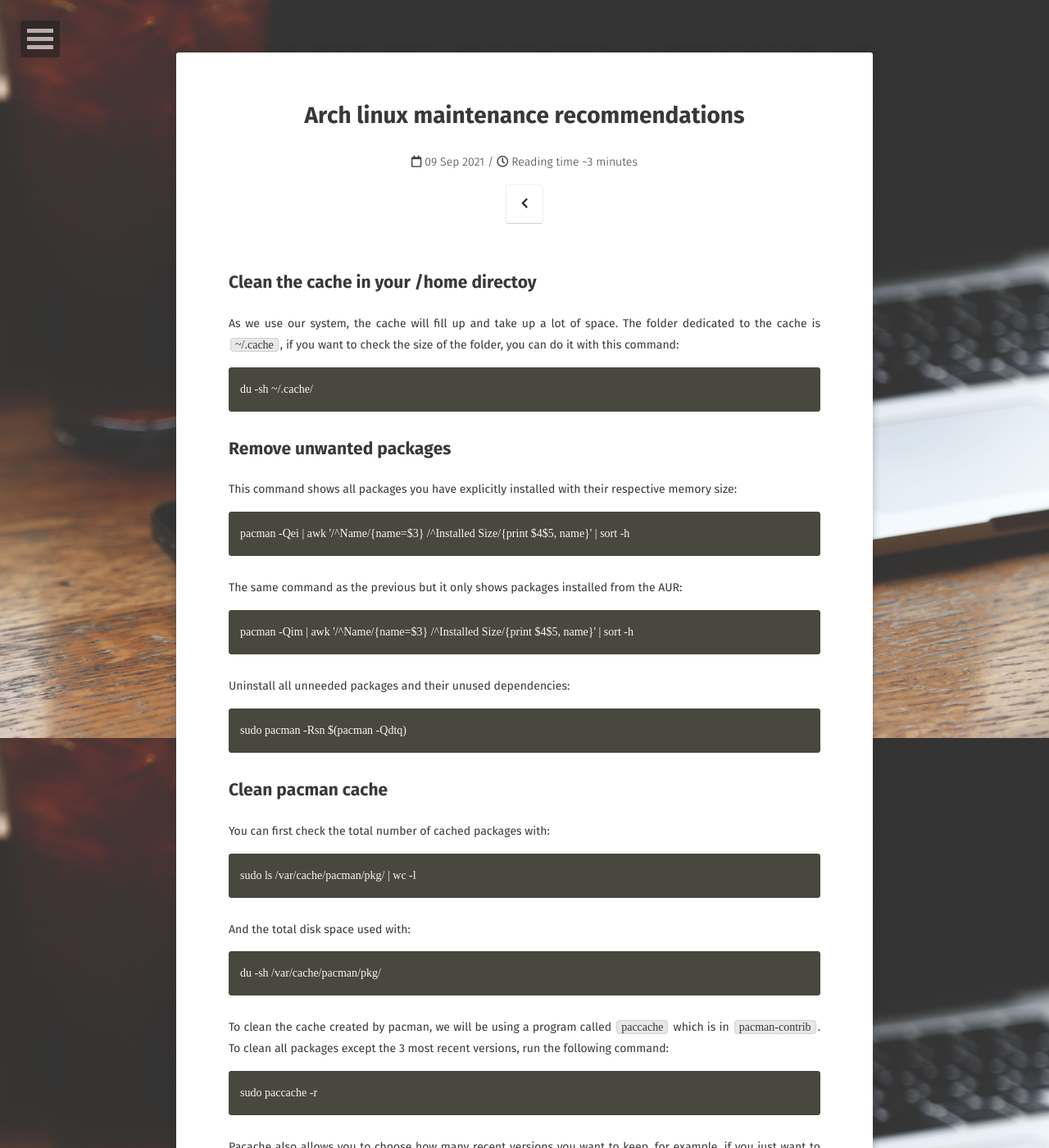
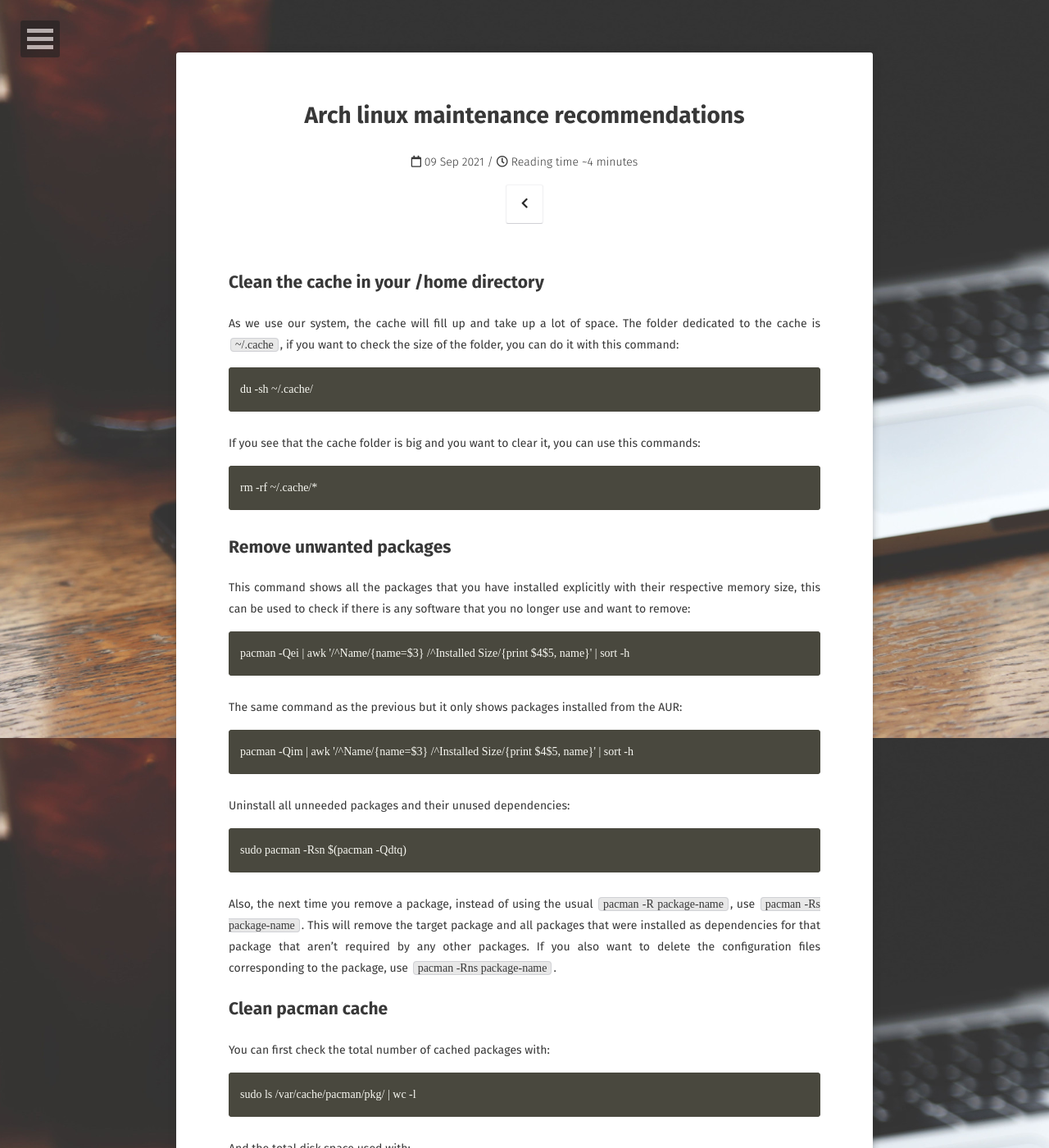
Before and after one commit to FuzzyGrim/blog, a Jekyll site: the page built from _posts/posts/2021-09-09-arch-maintenance.md, in a window 1280 px wide and 1400 px high. Shown: the whole window at 82% size. Built offline with Jekyll 4.4.1, drawn with Linux system fonts in a browser that asks for light colours; some web fonts are replaced; some of the changed text lies outside the part shown.

Commit message:
recommend timeshift-autosnap

````diff
--- a/_posts/posts/2021-09-09-clear-pacman-aur-cache.md
+++ b/_posts/posts/2021-09-09-arch-maintenance.md
@@ -2,19 +2,24 @@
 layout: post
 title: "Arch linux maintenance recommendations"
 date: 2021-09-09
-excerpt: "It is never a bad idea to clean your cache from time to time."
+excerpt: "It is never a bad idea to start doing a regular system maintenance."
 tags: [arch linux, tutorial]
 ---
 
-## Clean the cache in your /home directoy
+## Clean the cache in your /home directory
 As we use our system, the cache will fill up and take up a lot of space. The folder dedicated to the cache is `~/.cache`, if you want to check the size of the folder, you can do it with this command:
 ```
 du -sh ~/.cache/
 ```
 
+If you see that the cache folder is big and you want to clear it, you can use this commands:
+```
+rm -rf ~/.cache/*
+```
+
 ## Remove unwanted packages
 
-This command shows all packages you have explicitly installed with their respective memory size:
+This command shows all the packages that you have installed explicitly with their respective memory size, this can be used to check if there is any software that you no longer use and want to remove:
 
 ```
 pacman -Qei | awk '/^Name/{name=$3} /^Installed Size/{print $4$5, name}' | sort -h
@@ -30,6 +35,9 @@ Uninstall all unneeded packages and their unused dependencies:
 ```
 sudo pacman -Rsn $(pacman -Qdtq)
 ```
+
+Also, the next time you remove a package, instead of using the usual `pacman -R package-name`, use `pacman -Rs package-name`. This will remove the target package and all packages that were installed as dependencies for that package that aren't required by any other packages. If you also want to delete the configuration files corresponding to the package, use `pacman -Rns package-name`.
+
 
 ## Clean pacman cache
 
@@ -101,7 +109,7 @@ You can check the disk space used by the journal files with:
 journalctl --disk-usage
 ```
 
-This can be removed using `rm` on `/var/log/journal/` or by `journalctl`. You can keep only the latest logs by size limit (e.g. keep only 100Mb of the latest logs):
+This can be removed using `rm` on `/var/log/journal/` or by `journalctl`. You can keep only the latest logs by size limit (e.g. Keep only 100Mb of the latest logs):
 
 ```
 journalctl --vacuum-size=100M
@@ -114,8 +122,17 @@ journalctl --vacuum-time=7d
 
 After cleaning the log files, you can uncomment `SystemMaxUse` in `/etc/systemd/journald.conf` to limit the disk usage used by these files by , e.g: `SystemMaxUse=500M`
 
+
+## Clean broken symlinks
+There may be some broken symlinks in your system which you may want to delete. If you want to get a list of all the broken symlinks in your system, use this commands:
+```
+find / -xtype l -print
+```
+Then check and remove the unwanted and unnecessary entries from this list.
+
 ## Extra tips and recommendations:
 
+### Dependency tree
 To view the dependency tree of a package, use `pactree` from `pacman-contrib`:
 
 ```
@@ -153,4 +170,9 @@ done | \
   sed -e 's/\[ALPM\] installed //' -e 's/(.*$//'
 ```
 
-Finally, if you want to check which folders are taking a lot of space, I recommend using `ncdu`.
+### Software
+If you want to check which folders are taking a lot of space, I recommend using [ncdu](https://archlinux.org/packages/community/x86_64/ncdu/), you can install it with `sudo pacman -S ncdu`.
+
+![2021-10-12-17:18:39](https://user-images.githubusercontent.com/34800654/136983734-dda76948-7665-46d4-b5e1-b78a9a49eb2f.png)
+
+If you want a software that makes a backup when you upgrade your system, you can try [timeshift-autosnap](https://aur.archlinux.org/packages/timeshift-autosnap/). This package is only available in the AUR, therefore for installing it, use `paru -S timeshift-autosnap` or your preferred AUR helper. You can also use timeshift for automatic backups depending on your desired interval.
````
